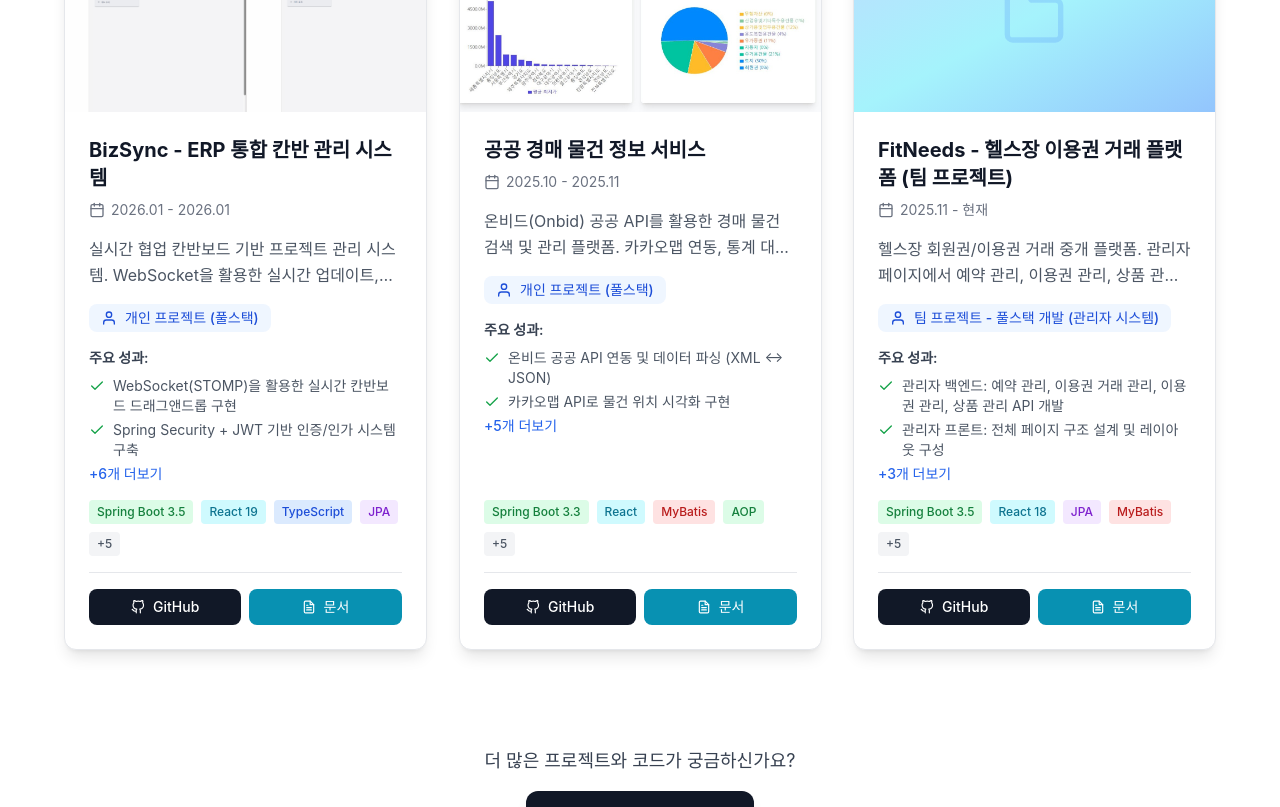
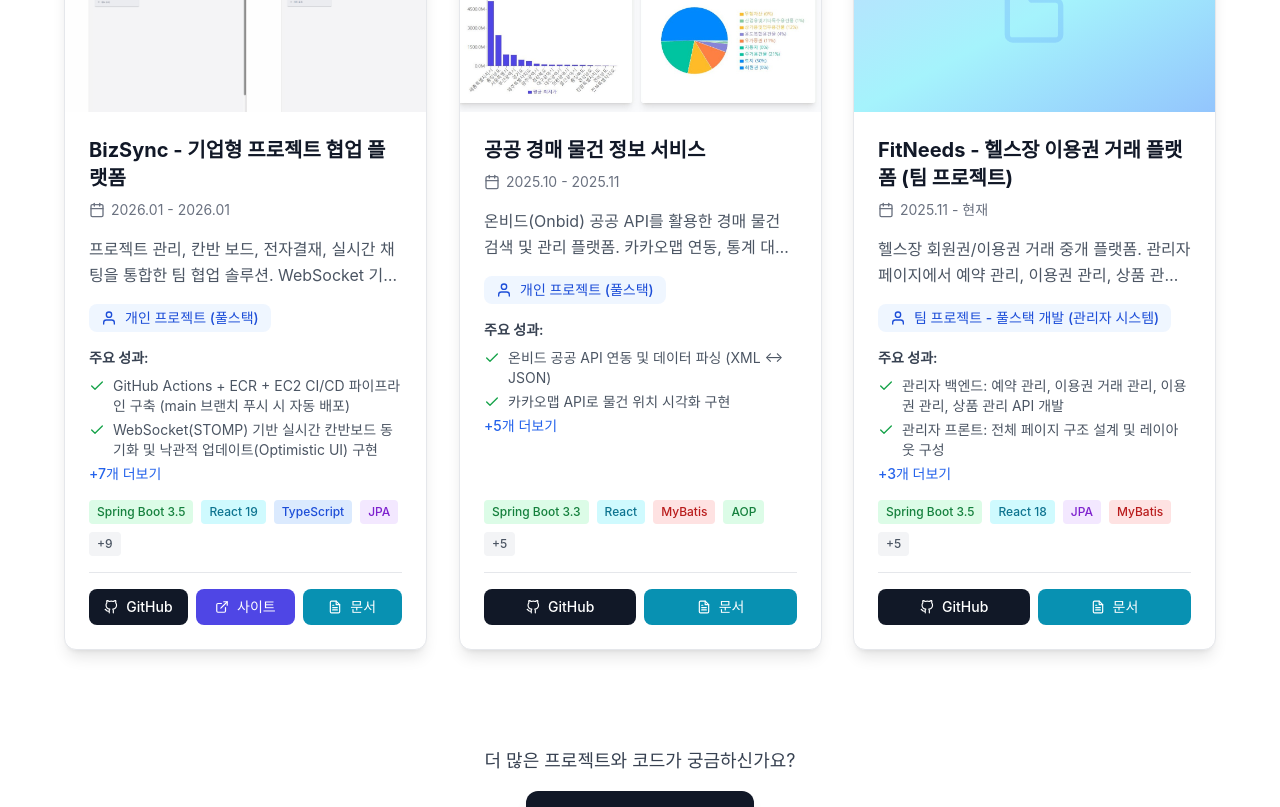
Before and after one commit to parkote9212/parkote9212.github.io, a React (Vite) app: page / in a window 1280 px wide. Shown: the part 6220-7027 px from the top of the page. Built offline with nearby package versions, Linux system fonts and the light colour scheme.

Commit message:
fix : mailto 오류 해결

```diff
--- a/src/components/Projects.tsx
+++ b/src/components/Projects.tsx
@@ -22,6 +22,15 @@ import {
   getTagColor,
   projects,
 } from "../data/projects";
+
+// URL에 프로토콜이 없으면 자동으로 http:// 추가
+const normalizeUrl = (url: string): string => {
+  if (!url) return url;
+  if (url.startsWith("http://") || url.startsWith("https://")) {
+    return url;
+  }
+  return `http://${url}`;
+};
 
 const Projects = () => {
   const [filter, setFilter] = useState<"all" | "completed" | "in-progress">(
@@ -231,6 +240,20 @@ const Projects = () => {
               >
                 <FiGithub />
                 GitHub
+              </motion.a>
+            )}
+            {project.site && (
+              <motion.a
+                href={normalizeUrl(project.site)}
+                target="_blank"
+                rel="noopener noreferrer"
+                onClick={(e) => e.stopPropagation()}
+                whileHover={{ scale: 1.05 }}
+                whileTap={{ scale: 0.95 }}
+                className="flex-1 flex items-center justify-center gap-2 px-3 py-2 bg-indigo-600 text-white rounded-lg text-sm font-medium hover:bg-indigo-700 transition-colors"
+              >
+                <FiExternalLink />
+                사이트
               </motion.a>
             )}
             {project.demo && (
@@ -570,6 +593,19 @@ const Projects = () => {
                   GitHub Repository
                 </motion.a>
               )}
+              {project.site && (
+                <motion.a
+                  href={normalizeUrl(project.site)}
+                  target="_blank"
+                  rel="noopener noreferrer"
+                  whileHover={{ scale: 1.05 }}
+                  whileTap={{ scale: 0.95 }}
+                  className="flex items-center gap-2 px-6 py-3 bg-indigo-600 text-white rounded-lg font-semibold hover:bg-indigo-700 transition-colors shadow-lg"
+                >
+                  <FiExternalLink className="w-5 h-5" />
+                  사이트 주소
+                </motion.a>
+              )}
               {project.demo && (
                 <motion.a
                   href={project.demo}
--- a/src/data/projects.ts
+++ b/src/data/projects.ts
@@ -7,6 +7,7 @@ export interface Project {
   highlights: string[];
   github?: string;
   demo?: string;
+  site?: string;
   docs?: string;
   status: "completed" | "in-progress" | "planned";
   image?: string;
@@ -18,9 +19,9 @@ export interface Project {
 export const projects: Project[] = [
   {
     id: 1,
-    title: "BizSync - ERP 통합 칸반 관리 시스템",
+    title: "BizSync - 기업형 프로젝트 협업 플랫폼",
     description:
-      "실시간 협업 칸반보드 기반 프로젝트 관리 시스템. WebSocket을 활용한 실시간 업데이트, JWT 기반 인증, 결재 시스템 등 ERP 기능 통합",
+      "프로젝트 관리, 칸반 보드, 전자결재, 실시간 채팅을 통합한 팀 협업 솔루션. WebSocket 기반 실시간 동기화, JWT 인증, Spring AOP 기반 권한 관리, GitHub Actions CI/CD 배포 파이프라인 구축",
     tags: [
       "Spring Boot 3.5",
       "React 19",
@@ -31,23 +32,29 @@ export const projects: Project[] = [
       "JWT",
       "MariaDB",
       "Docker",
+      "AWS EC2",
+      "AWS RDS",
+      "AWS ECR",
+      "GitHub Actions",
     ],
     role: "개인 프로젝트 (풀스택)",
     highlights: [
-      "WebSocket(STOMP)을 활용한 실시간 칸반보드 드래그앤드롭 구현",
-      "Spring Security + JWT 기반 인증/인가 시스템 구축",
-      "JPA와 MyBatis 하이브리드 아키텍처 설계",
-      "결재 라인 시스템 및 알림 기능 개발",
-      "Docker Compose로 개발 환경 컨테이너화",
-      "EC2, RDS 배포 및 모니터링",
-      "Zustand를 활용한 전역 상태 관리",
-      "RESTful API 설계 및 Swagger 문서화",
+      "GitHub Actions + ECR + EC2 CI/CD 파이프라인 구축 (main 브랜치 푸시 시 자동 배포)",
+      "WebSocket(STOMP) 기반 실시간 칸반보드 동기화 및 낙관적 업데이트(Optimistic UI) 구현",
+      "Spring AOP로 프로젝트 권한 체크 로직 분리 (@RequireProjectLeader)",
+      "Spring Security + JWT 인증/인가 (Access + Refresh Token Rotation)",
+      "JPA + MyBatis 하이브리드 ORM (단순 CRUD vs 복잡 조인 쿼리 최적화)",
+      "비관적 락(Pessimistic Lock)으로 예산 차감 동시성 제어",
+      "다단계 결재 라인 시스템 및 예산 관리 기능",
+      "Docker Compose + Nginx 리버스 프록시 배포 환경 구성",
+      "Zustand 상태 관리 및 React 19 호환 Drag & Drop (@hello-pangea/dnd)",
     ],
     images: ["/images/bizsync1.gif", "/images/bizsync2.gif", "/images/bizsync3.gif"],
     github: "https://github.com/parkote9212/bizsync-project",
     status: "completed",
     docs: "https://www.notion.so/BizSync-2e9800a6a897803fa490f6a061179510?source=copy_link",
-    featured: false,
+    site: "http://54.180.155.0",
+    featured: true,
     period: "2026.01 - 2026.01",
   },
   {
@@ -202,6 +209,14 @@ export const tagColors: { [key: string]: string } = {
     "bg-purple-100 dark:bg-purple-900/30 text-purple-700 dark:text-purple-400",
   "Redux Toolkit":
     "bg-purple-100 dark:bg-purple-900/30 text-purple-700 dark:text-purple-400",
+  "AWS EC2":
+    "bg-orange-100 dark:bg-orange-900/30 text-orange-700 dark:text-orange-400",
+  "AWS RDS":
+    "bg-orange-100 dark:bg-orange-900/30 text-orange-700 dark:text-orange-400",
+  "AWS ECR":
+    "bg-orange-100 dark:bg-orange-900/30 text-orange-700 dark:text-orange-400",
+  "GitHub Actions":
+    "bg-gray-100 dark:bg-gray-900/30 text-gray-700 dark:text-gray-400",
 };
 
 // 태그 색상 가져오기 (기본값 포함)
--- a/src/data/skills.ts
+++ b/src/data/skills.ts
@@ -166,7 +166,7 @@ export const skills: Skill[] = [
     icon: SiAmazon,
     category: "devops",
     color: "text-orange-500",
-    description: "EC2 인스턴스 관리, RDS 데이터베이스 구축",
+    description: "EC2 인스턴스 관리, RDS 데이터베이스 구 ECR 리포지토리를 통한 CI/CD 자동화",
   },
   {
     name: "Git",
@@ -182,7 +182,7 @@ export const skills: Skill[] = [
     icon: SiGithub,
     category: "devops",
     color: "text-gray-800",
-    description: "PR 리뷰, 이슈 추적, Actions 자동화, 팀 협업 워크플로우",
+    description: "PR 리뷰, 이슈 추적, CI/CD 자동화, 팀 협업 워크플로우",
   },
 
   // AI Tools
```
Also changed, not shown: src/components/TechStack.tsx (+9 -11 lines).
